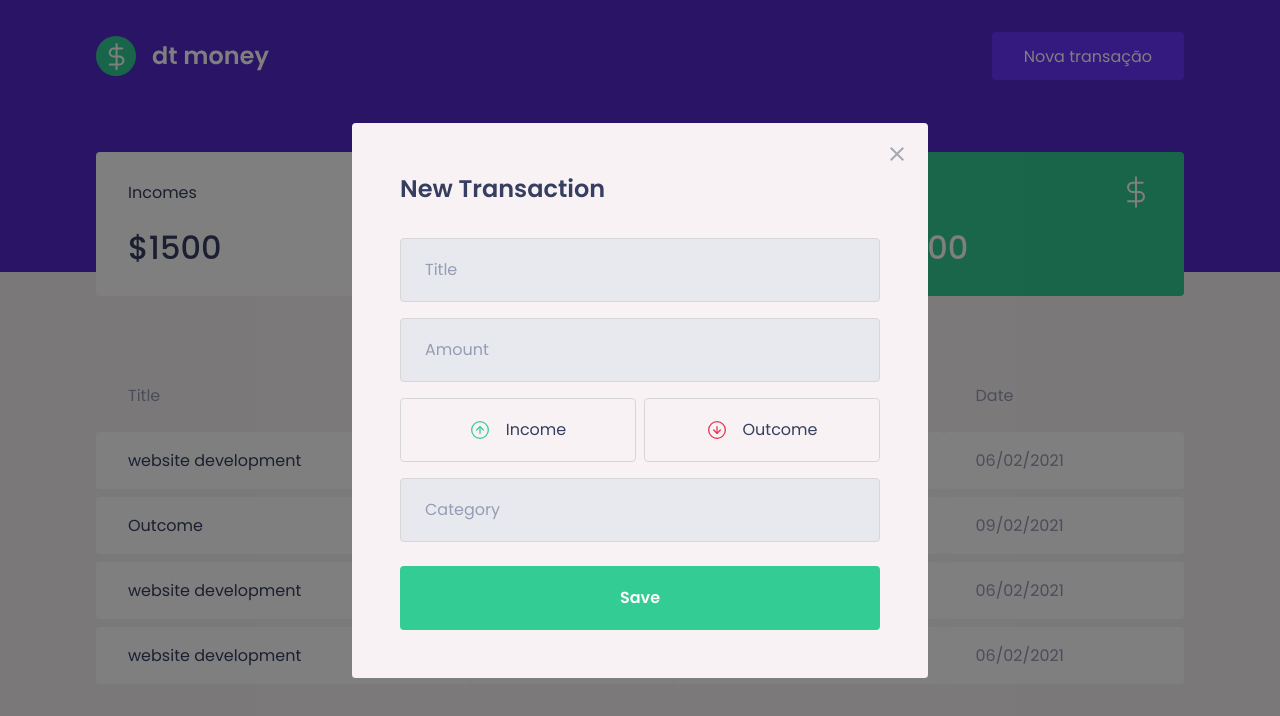
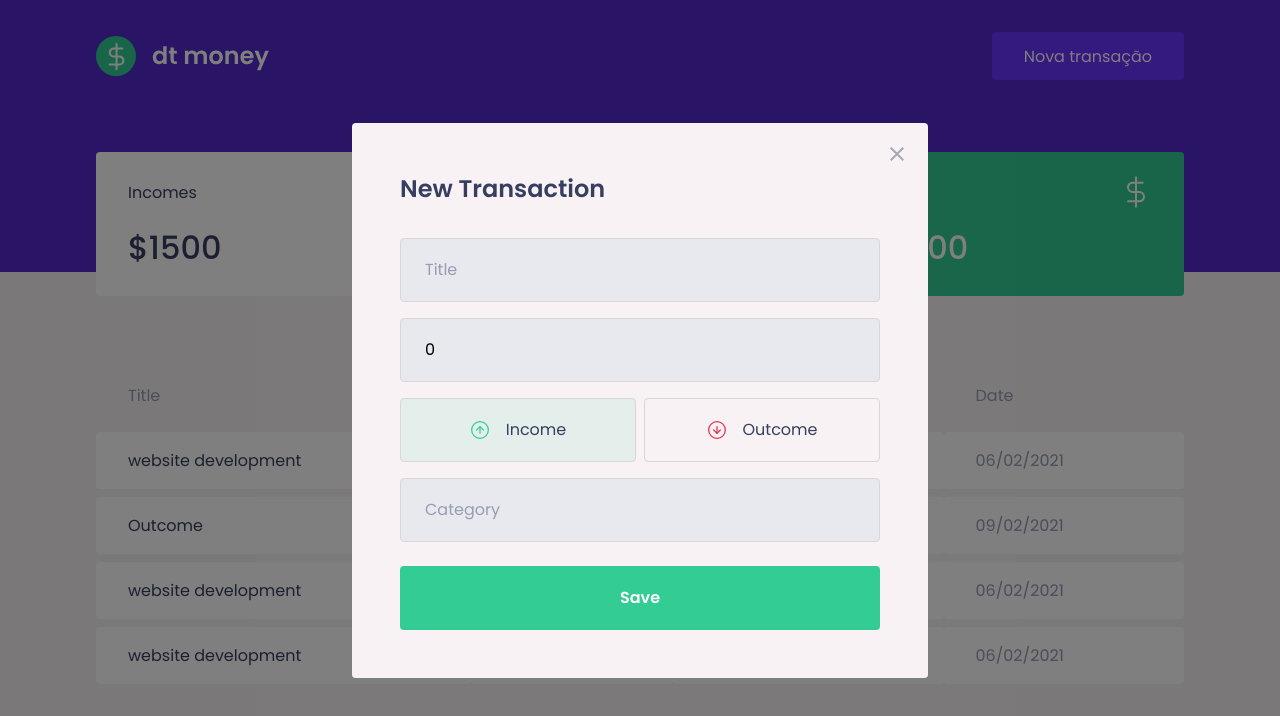
Before and after one commit to marshalneves/devmoney, a React (Create React App) app: page / in a window 1280 px wide. Both pictures are taken after a click on the button "Nova transação". Shown: the top 716 px of the page. Built offline with nearby package versions, Linux system fonts and the light colour scheme; no server answers; what miragejs would draw is missing.

Commit message:
Finishing form and integrating with fake api

```diff
--- a/src/components/NewTransactionModal/index.tsx
+++ b/src/components/NewTransactionModal/index.tsx
@@ -1,9 +1,11 @@
+import { FormEvent, useState } from "react";
 import Modal from "react-modal";
 import * as S from "./styles";
 
-import incomeImg from '../../assets/income.svg';
-import outcomeImg from '../../assets/outcome.svg';
+import incomeImg from "../../assets/income.svg";
+import outcomeImg from "../../assets/outcome.svg";
 import closeImg from "../../assets/close.svg";
+import { api } from "../../services/api";
 
 interface NewTransactionModalProps {
   isOpen: boolean;
@@ -14,6 +16,18 @@ export function NewTransactionModal({
   isOpen,
   onRequestClose,
 }: NewTransactionModalProps) {
+  const [title, setTitle] = useState("");
+  const [amount, setAmount] = useState(0);
+  const [category, setCategory] = useState("");
+  const [type, setType] = useState("deposit");
+
+  function handleCreateNewTransaction(event: FormEvent) {
+    event.preventDefault();
+    const data = {title, amount, category, type};
+
+    api.post('/transactions', data);
+  }
+
   return (
     <Modal
       isOpen={isOpen}
@@ -21,29 +35,62 @@ export function NewTransactionModal({
       overlayClassName="react-modal-overlay"
       className="react-modal-content"
     >
-      <button type="button" onClick={onRequestClose} className='react-modal-close'>
+      <button
+        type="button"
+        onClick={onRequestClose}
+        className="react-modal-close"
+      >
         <img src={closeImg} alt="Close modal" />
       </button>
 
-      <S.Container>
+      <S.Container onSubmit={handleCreateNewTransaction}>
         <h2>New Transaction</h2>
 
-        <input type="text" placeholder="Title" />
-        <input type="number" placeholder="Amount" />
+        <input
+          type="text"
+          placeholder="Title"
+          value={title}
+          onChange={(event) => setTitle(event.target.value)}
+        />
+        <input
+          type="number"
+          placeholder="Amount"
+          value={amount}
+          onChange={(event) => setAmount(Number(event.target.value))}
+        />
 
         <S.TransactionTypeContainer>
-            <button type="button">
-                <img src={incomeImg} alt="" />
-                <span>Income</span>
-            </button>
-            <button type="button">
-                <img src={outcomeImg} alt="" />
-                <span>Outcome</span>
-            </button>
+          <S.RadioBox
+            type="button"
+            onClick={() => {
+              setType("deposit");
+            }}
+            isActive={type === "deposit"}
+            activeColor="green"
+          >
+            <img src={incomeImg} alt="" />
+            <span>Income</span>
+          </S.RadioBox>
 
+          <S.RadioBox
+            type="button"
+            onClick={() => {
+              setType("withdraw");
+            }}
+            isActive={type === "withdraw"}
+            activeColor="red"
+          >
+            <img src={outcomeImg} alt="" />
+            <span>Outcome</span>
+          </S.RadioBox>
         </S.TransactionTypeContainer>
 
-        <input type="text" placeholder="Category" />
+        <input
+          type="text"
+          placeholder="Category"
+          value={category}
+          onChange={(event) => setCategory(event.target.value)}
+        />
         <button type="submit">Save</button>
       </S.Container>
     </Modal>
--- a/src/components/NewTransactionModal/styles.ts
+++ b/src/components/NewTransactionModal/styles.ts
@@ -1,4 +1,4 @@
-import { darken } from "polished";
+import { darken, transparentize } from "polished";
 import styled from "styled-components";
 
 
@@ -55,11 +55,27 @@ export const TransactionTypeContainer = styled.div`
     grid-template-columns: 1fr 1fr;
     gap: 0.5rem;
 
-    button {
+
+`;
+
+interface RadioBoxProps {
+    isActive: boolean;
+    activeColor: 'green' | 'red';
+}
+
+const colors = {
+    green: '#33CC95',
+    red: '#E52E4D'
+}
+
+export const RadioBox = styled.button<RadioBoxProps>`
     height: 4rem;
     border: 1px solid #d7d7d7;
     border-radius: 0.25rem;
-        background: transparent;
+
+    background: ${(props) => props.isActive
+        ? transparentize(0.9, colors[props.activeColor])
+        : 'transparent'};
 
     display: flex;
     align-items: center;
@@ -82,5 +98,5 @@ export const TransactionTypeContainer = styled.div`
         font-size: 1rem;
         color: var(--text-title);
     }
-    }
-`;
+
+`
--- a/src/index.tsx
+++ b/src/index.tsx
@@ -1,24 +1,24 @@
-import { createServer } from 'miragejs';
+import { createServer, Model } from 'miragejs';
 import React from 'react';
 import ReactDOM from 'react-dom';
 import { App } from './App';
 
 createServer({
+  models: {
+    transaction: Model,
+  },
+
   routes() {
     this.namespace = 'api';
 
     this.get('/transactions', () => {
-      return [
-        {
-          id: 1,
-          title: 'Transaction1',
-          amount: 400,
-          type: 'deposit',
-          category: 'Food',
-          createdAt: new Date()
-        }
-      ]
+      return this.schema.all('transactions');
     })
+
+    this.post('/transactions', (schema, request) => {
+      const data = JSON.parse(request.requestBody);
+      return schema.create('transaction', data);
+    });
   }
 })
 
```
Lines whose indentation alone changed are shown as unchanged.
